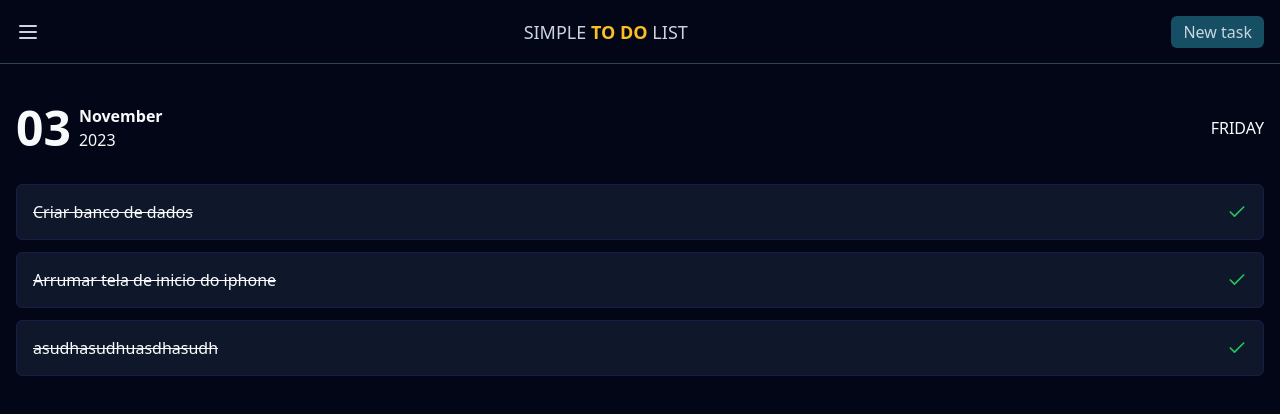
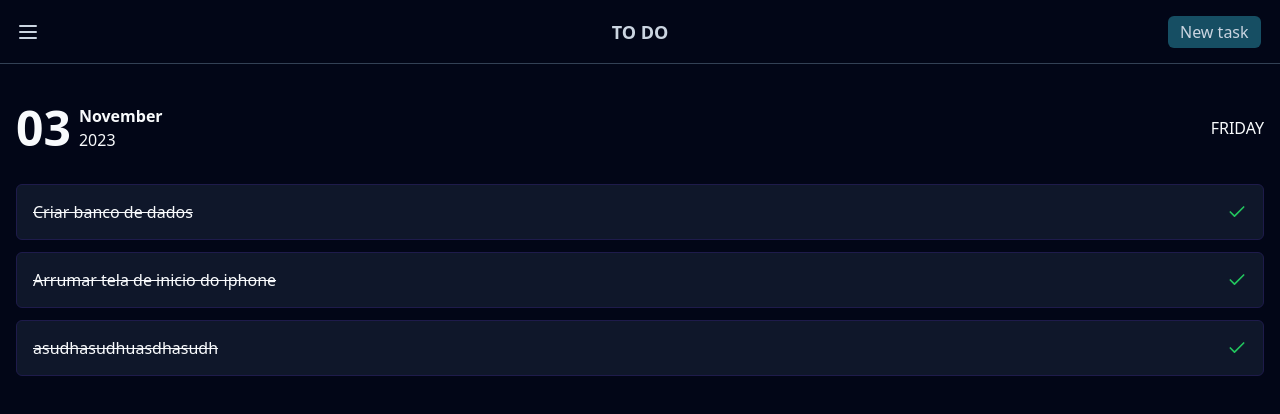
Before and after one commit to vitoorfraga/simple-to-do-list, a Next.js app: page / in a window 1280 px wide. Shown: the top 414 px of the page. Built offline with nearby package versions, Linux system fonts and the light colour scheme.

Commit message:
style: items on Header component

```diff
--- a/src/components/header/index.tsx
+++ b/src/components/header/index.tsx
@@ -4,12 +4,14 @@ import { Drawer } from '../drawer'
 export function Header() {
   return (
     <header className="text-lg border-b-[1px] border-slate-700 h-16 flex justify-between items-center uppercase text-slate-300 px-4">
-      <Drawer />
-      <h1>
-        Simple <span className="text-amber-400  font-bold">To Do</span> List
-      </h1>
+      <div className="w-24 flex items-center">
+        <Drawer />
+      </div>
+      <h1 className="font-bold">TO DO</h1>
 
-      <NewTask />
+      <div className="w-24">
+        <NewTask />
+      </div>
     </header>
   )
 }
```
